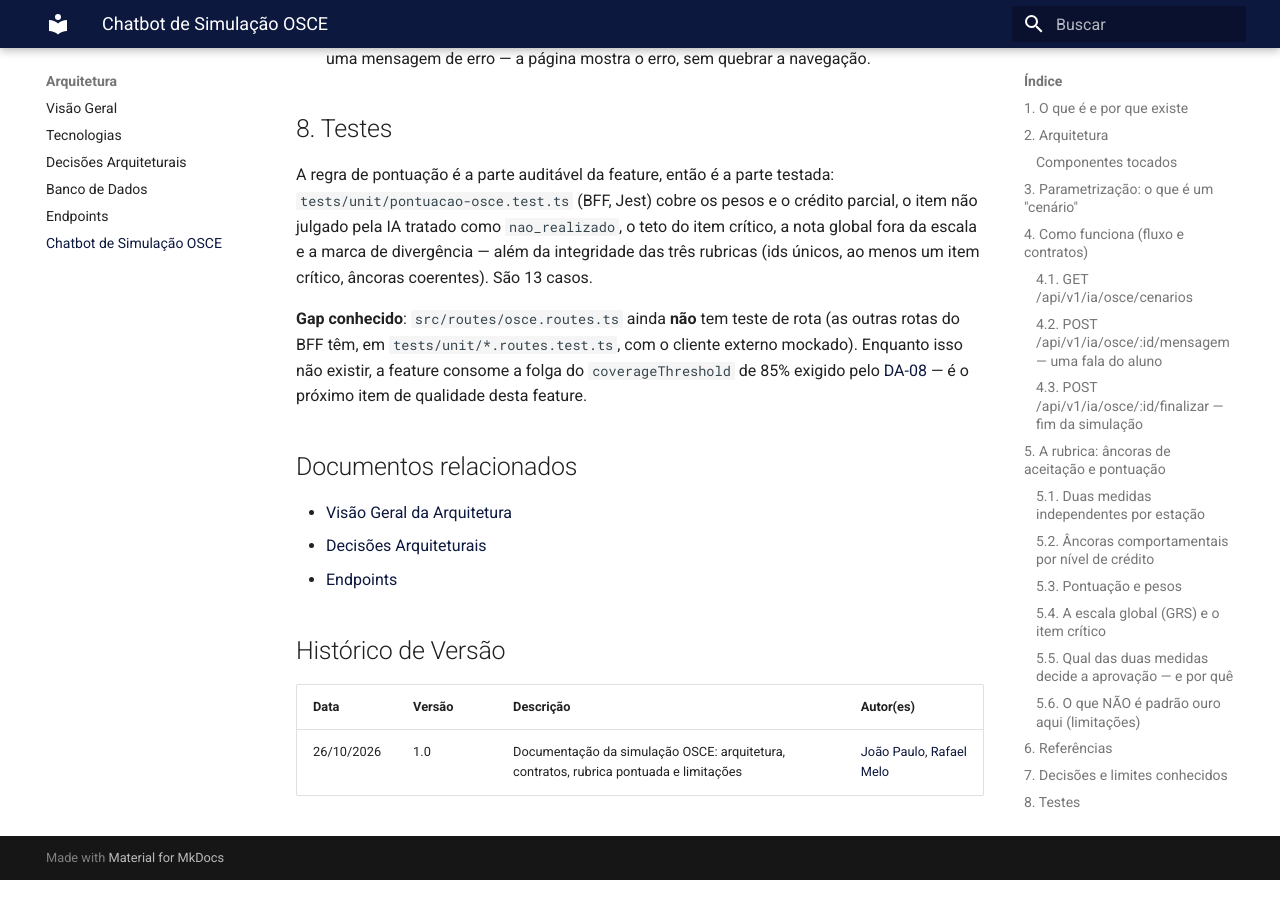
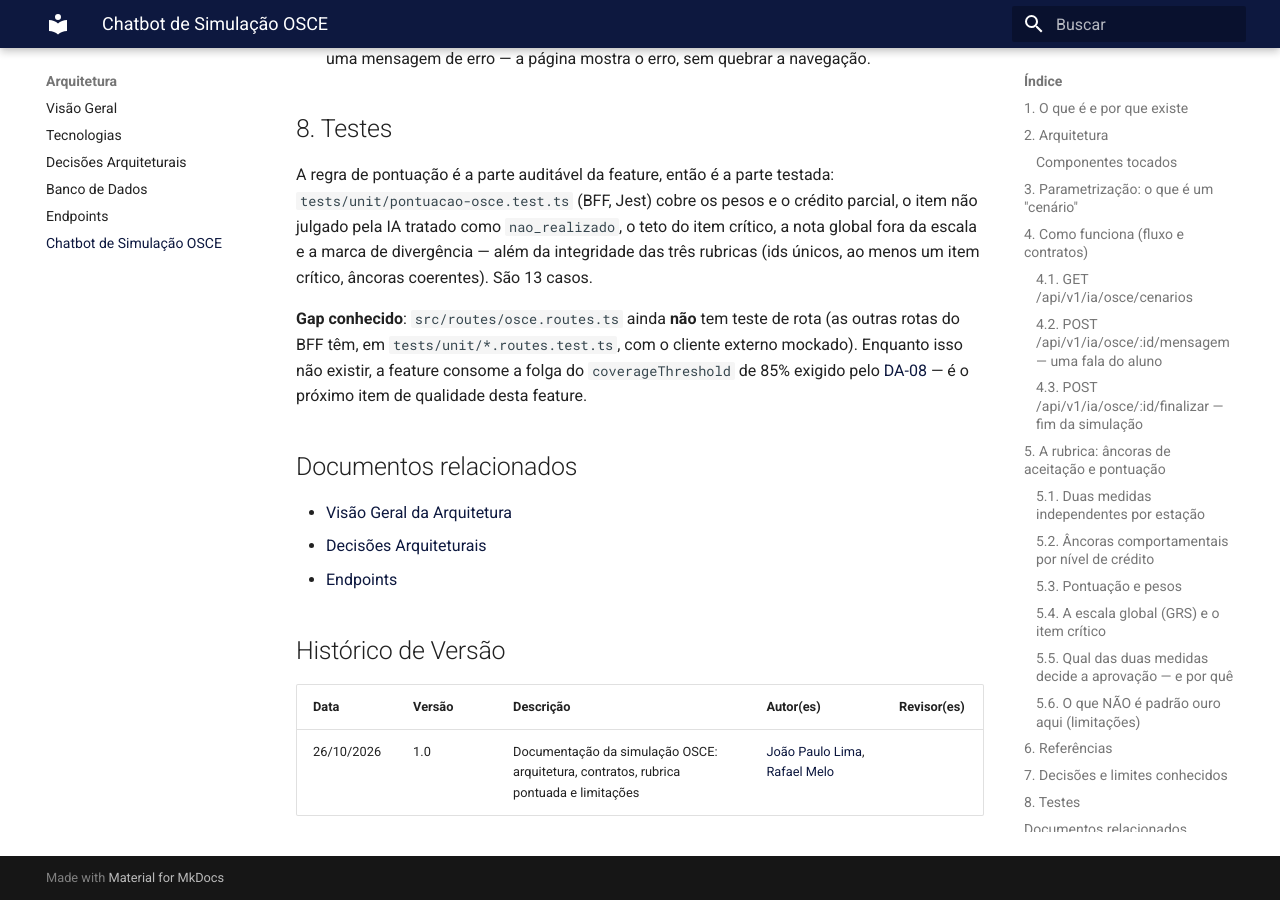
Before and after one commit to fga-eps-mds/2026-2-AnatoQuizUp-Doc, an MkDocs documentation site: the page built from docs/arquitetura/chatbot-osce.md, in a window 1280 px wide and 900 px high, scrolled down 11313 px. Built offline with MkDocs 1.6.1 and Material for MkDocs 9.7.7, drawn with Linux system fonts in a browser that asks for light colours.

Commit message:
docs(arquitetura): padroniza o historico de versao do doc do OSCE
Refs #71

Co-authored-by: Rafael Melo <rafael.matuda10@gmail.com>

```diff
--- a/docs/arquitetura/chatbot-osce.md
+++ b/docs/arquitetura/chatbot-osce.md
@@ -287,6 +287,6 @@
 
 ## Histórico de Versão
 
-| Data | Versão | Descrição | Autor(es) |
-| :--- | :--- | :--- | :--- |
-| 26/10/2026 | 1.0 | Documentação da simulação OSCE: arquitetura, contratos, rubrica pontuada e limitações | [João Paulo](https://github.com/jpaulohe4rt), [Rafael Melo](https://github.com/rmatuda) |
+| Data | Versão | Descrição | Autor(es) | Revisor(es) |
+| --- | --- | --- | --- | --- |
+| 26/10/2026 | 1.0 | Documentação da simulação OSCE: arquitetura, contratos, rubrica pontuada e limitações | [João Paulo Lima](https://github.com/jpaulohe4rt), [Rafael Melo](https://github.com/rmatuda) | |
```
